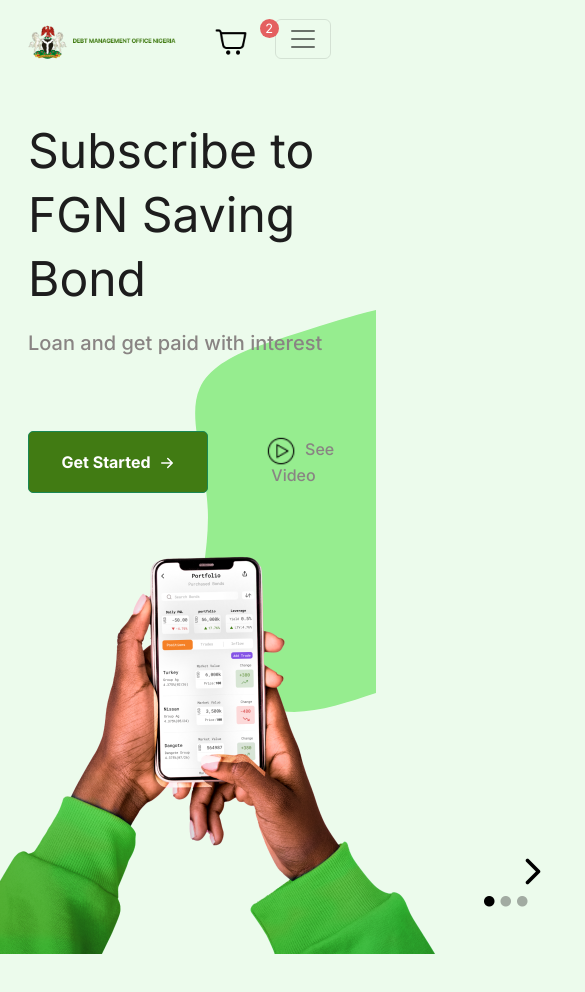
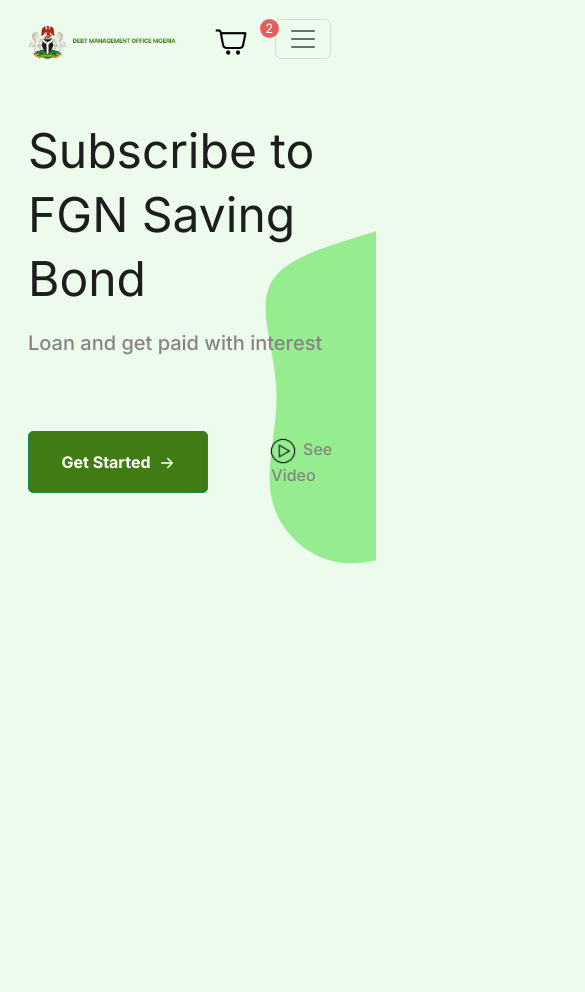
Before and after one commit to cephasosayi/frontend-task, a React (Create React App) app: page / in a window 390 px wide. Shown: the top 992 px of the page, 585 px wide, since content can reach past the window. After the commit the page ends 844 px from the top, so only its background shows below. Built offline with nearby package versions, Linux system fonts and the light colour scheme.

Commit message:
mobile resp fixed

```diff
--- a/src/components/Hero.jsx
+++ b/src/components/Hero.jsx
@@ -23,7 +23,7 @@
                           </Button>
                     </Link>
                       <Button className={`${HeroStyles.playbtn}`} variant='success' >
-                          <Image src={play} alt='play' className={`${HeroStyles.playicon} me-2 ms-3 `} /> See Video
+                          <Image src={play} alt='play' className={`${HeroStyles.playicon} me-1 ms-3 `} /> See Video
                       </Button>
                   </ButtonGroup>
 
--- a/src/components/Hero.module.css
+++ b/src/components/Hero.module.css
@@ -144,10 +144,11 @@
         background: url('../assets/imgs/blob.svg');
         background-repeat: no-repeat;
         background-position: center;
-        background-size: 35rem !important;
-        background-position-x: 7rem !important;
-        background-position-y: 10rem !important;
+        background-size: 30rem !important;
+        background-position-x: 12rem !important;
+        background-position-y: 5rem !important;
         width: 360px !important;
+        height: 500px !important;
 
     }
     .headerText{
@@ -174,9 +175,14 @@
        position: absolute;
        left: -30rem !important;
        top: 18rem !important;
+       width: 300px;
+       height: 100px;
+     display: none !important;
+
     }
     .heroimg{
-        transform: scale(.5);
+     display: none !important;
+
     }
     .herobtngroup{
         z-index: 100 !important;
@@ -190,11 +196,11 @@
         border: none !important;
         justify-content: center;
         padding: 7px;
-        margin-left: -10px;
+        margin-left: -20px;
 
     }
     .playicon{
-        transform: scale(1.2);
+        transform: scale(1.1);
     }
 
-}
+ }
```
